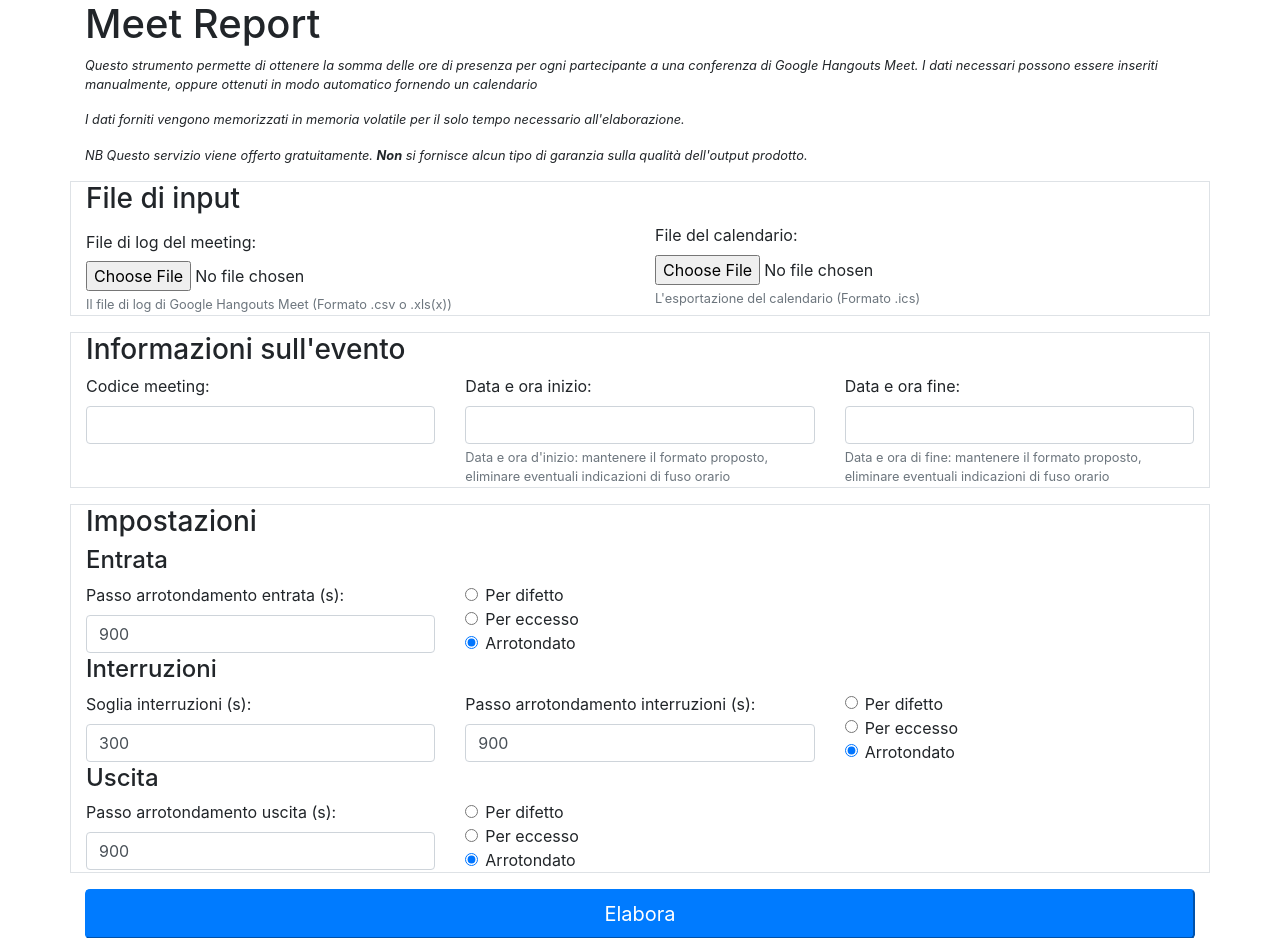
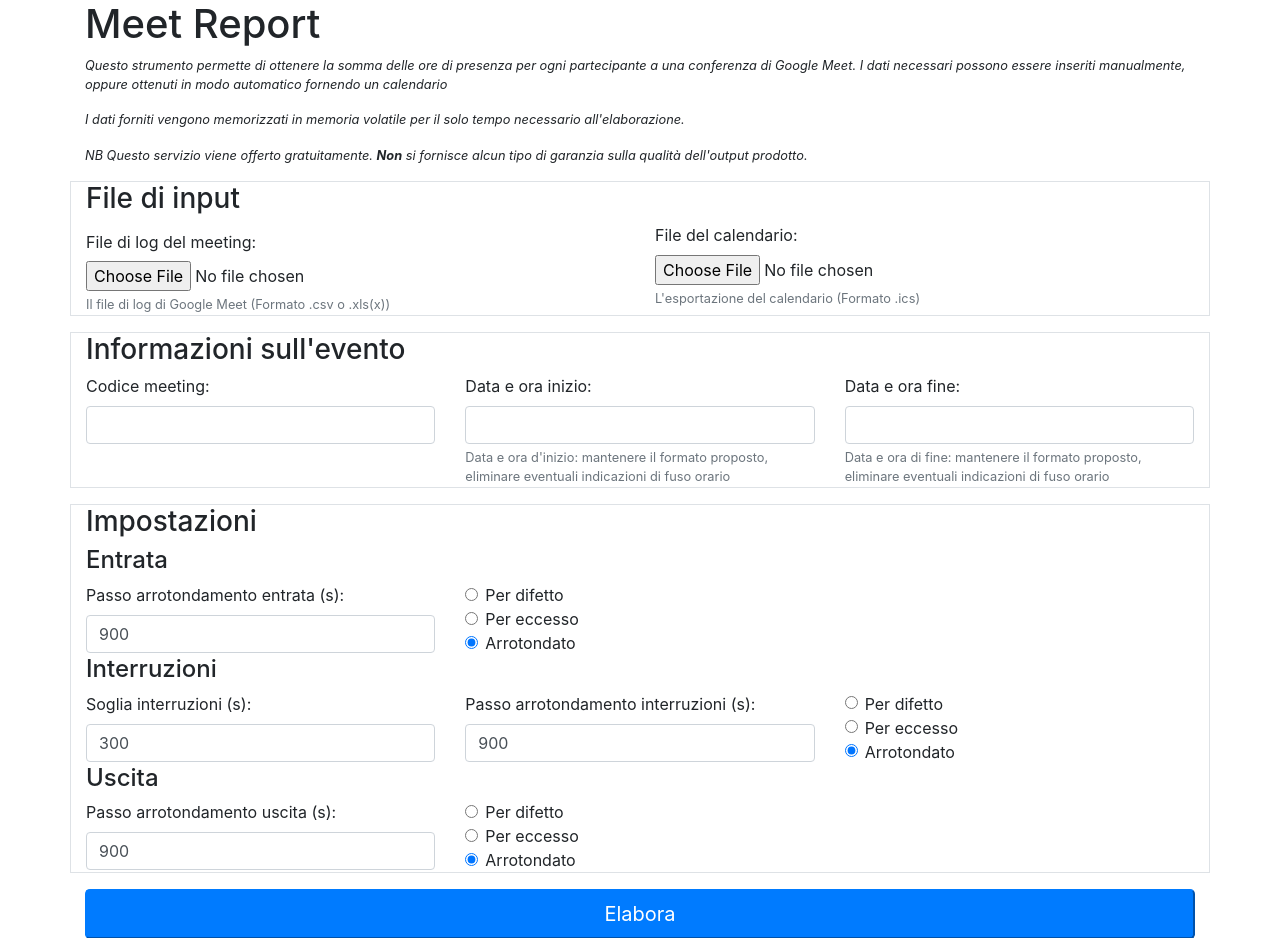
Before and after one commit to mfortini/oreMeet, a FastAPI app: page / in a window 1280 px wide. Shown: the top 938 px of the page. Run offline with FastAPI, Linux system fonts and the light colour scheme; some libraries are stand-ins or nearby versions.

Commit message:
Eliminati i riferimenti a Hangout

```diff
--- a/app/templates/inputForm.html
+++ b/app/templates/inputForm.html
@@ -16,7 +16,7 @@
             <div class="row">
                 <div class="col-12">
                     <h1>Meet Report</h1>
-                    <small><i><p>Questo strumento permette di ottenere la somma delle ore di presenza per ogni partecipante a una conferenza di Google Hangouts Meet. I dati necessari possono essere inseriti manualmente, oppure ottenuti in modo automatico
+                    <small><i><p>Questo strumento permette di ottenere la somma delle ore di presenza per ogni partecipante a una conferenza di Google Meet. I dati necessari possono essere inseriti manualmente, oppure ottenuti in modo automatico
                     fornendo un calendario</p>
                     <p>I dati forniti vengono memorizzati in memoria volatile per il solo tempo necessario all'elaborazione.</p>
                     <p>NB Questo servizio viene offerto gratuitamente. <strong>Non</strong> si fornisce alcun tipo di garanzia sulla qualità dell'output prodotto.</p>
@@ -28,7 +28,7 @@
                                 <label for="file" class="col-form-label" >File di log del meeting:</label>
                                 <input type="file" class="form-control-file" id="file" name="file" required>
                                 <small id="fileHelpBlock" class="form-text text-muted">
-                                    Il file di log di Google Hangouts Meet (Formato .csv o .xls(x))
+                                    Il file di log di Google Meet (Formato .csv o .xls(x))
                                 </small>
                             </div>
                             <div class="col-lg-6">
```
